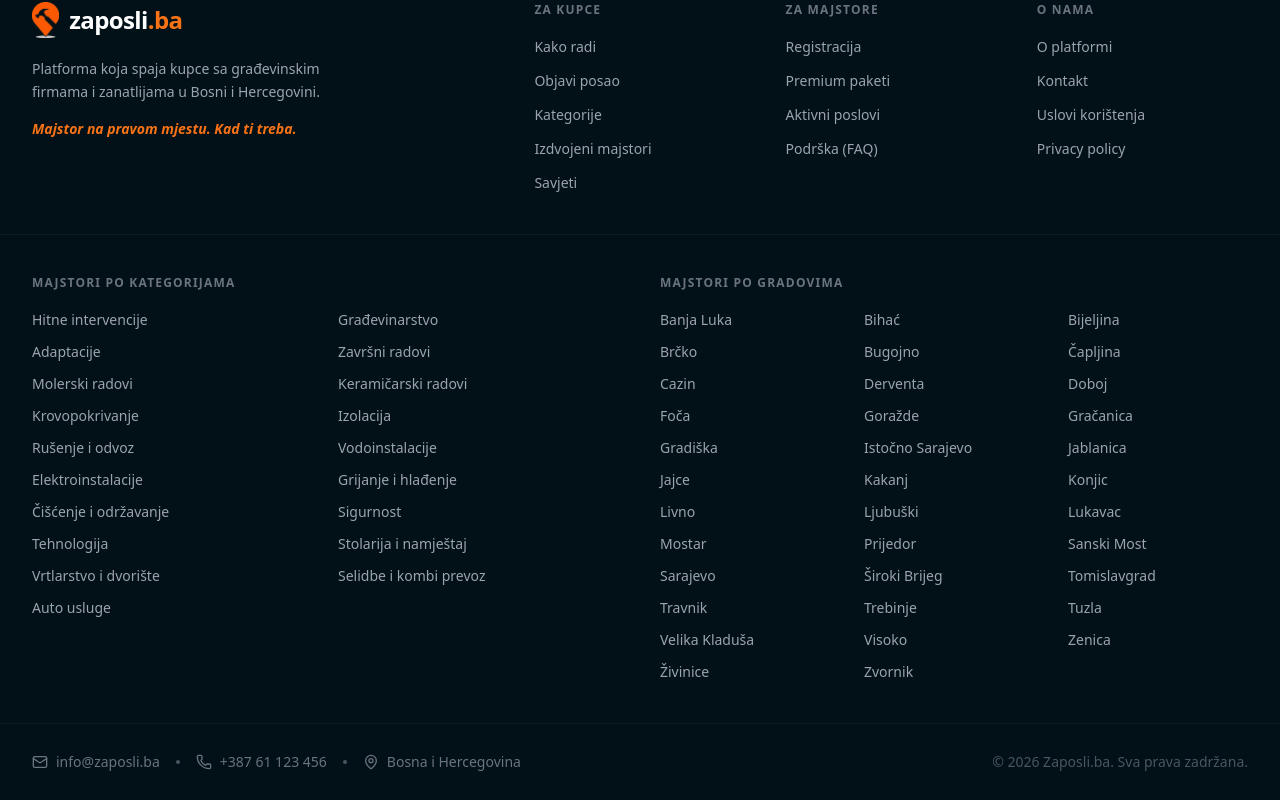
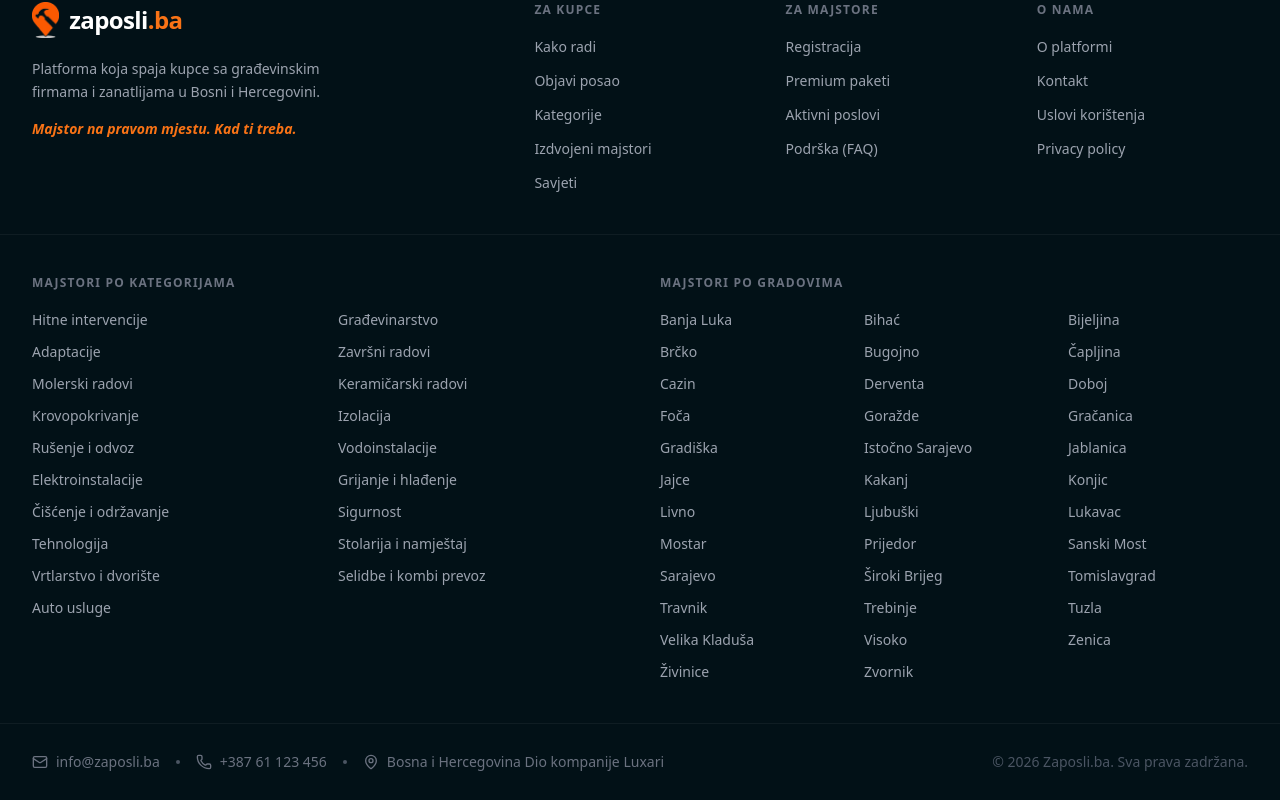
Before and after one commit to ocjenime/zaposli.ba, a Next.js app: page /zaposli.ba/ in a window 1280 px wide. Shown: the part 5157-5957 px from the top of the page. Built offline with nearby package versions, Linux system fonts and the light colour scheme.

Commit message:
fix: dodato Dio kompanije Luxari u footer

```diff
--- a/components/Footer.tsx
+++ b/components/Footer.tsx
@@ -116,7 +116,7 @@ export default function Footer() {
               <div className="hidden md:block w-1 h-1 bg-gray-600 rounded-full" />
               <div className="flex items-center gap-2">
                 <MapPin className="w-4 h-4" />
-                <span>Bosna i Hercegovina</span>
+                <span>Bosna i Hercegovina Dio kompanije Luxari</span>
               </div>
             </div>
             <p className="text-gray-600 text-sm">
```
